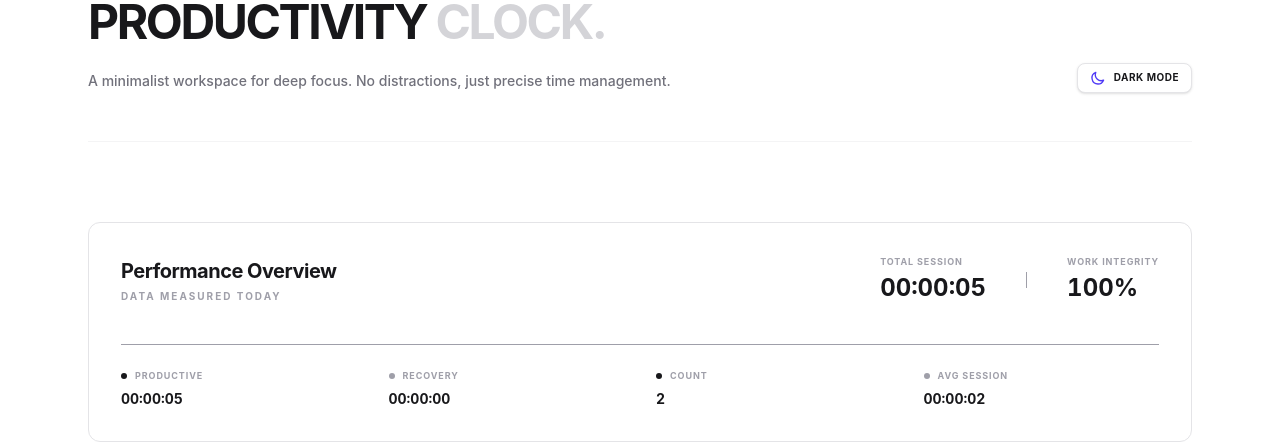
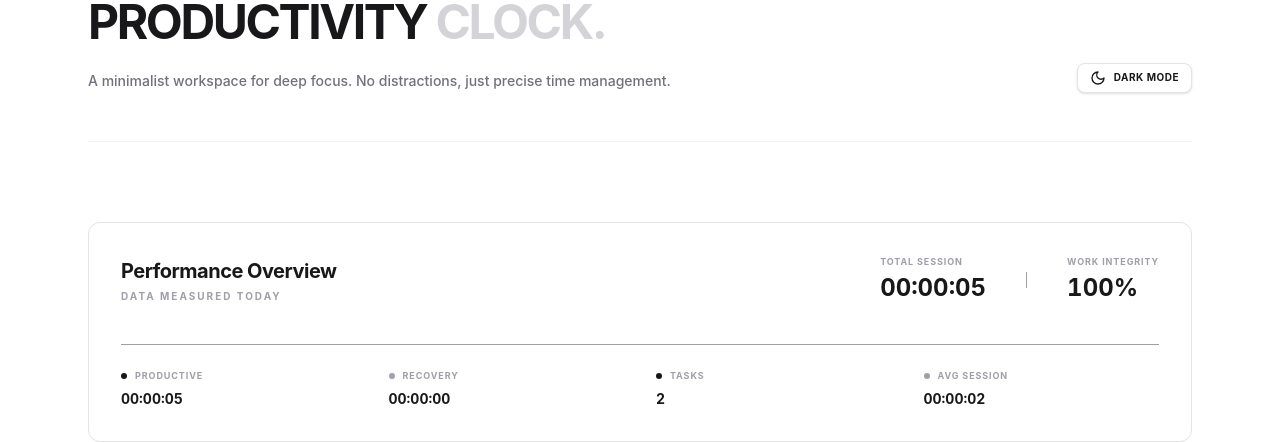
Before and after one commit to MohitMehtre/productivity-clock, a React (Vite) app: page / in a window 1280 px wide. Shown: the part 121-563 px from the top of the page. Built offline with nearby package versions, Linux system fonts and the light colour scheme.

Commit message:
ui improvements and read me

```diff
--- a/package.json
+++ b/package.json
@@ -11,6 +11,7 @@
   },
   "dependencies": {
     "@tailwindcss/vite": "^4.1.18",
+    "motion": "^12.29.0",
     "react": "^19.2.0",
     "react-dom": "^19.2.0",
     "react-router-dom": "^7.12.0",
--- a/src/components/AnalyticsSummary.tsx
+++ b/src/components/AnalyticsSummary.tsx
@@ -48,7 +48,7 @@ export default function AnalyticsSummary({ timers }: Props) {
             color="bg-zinc-400 dark:bg-zinc-600"
           />
           <StatMini
-            label="Count"
+            label="Tasks"
             value={timers.length.toString()}
             color="bg-zinc-900 dark:bg-zinc-100"
           />
--- a/src/components/ThemeToggle.tsx
+++ b/src/components/ThemeToggle.tsx
@@ -1,44 +1,37 @@
 import { useDarkMode } from "../hooks/useDarkMode";
+import { MoonIcon } from "../icons/Moon";
+import { SunIcon } from "../icons/Sun";
+import { useRef } from "react";
+import type { MoonIconHandle } from "../icons/Moon";
+import type { SunIconHandle } from "../icons/Sun";
 
 export default function ThemeToggle() {
   const { isDark, toggle } = useDarkMode();
+  const moonRef = useRef<MoonIconHandle>(null);
+  const sunRef = useRef<SunIconHandle>(null);
+
+  const handleMouseEnter = () => {
+    moonRef.current?.startAnimation();
+    sunRef.current?.startAnimation();
+  };
+
+  const handleMouseLeave = () => {
+    moonRef.current?.stopAnimation();
+    sunRef.current?.stopAnimation();
+  };
 
   return (
     <button
       onClick={toggle}
-      className="flex items-center gap-2 px-3 py-1.5 rounded-lg border border-zinc-200 dark:border-zinc-800 bg-white dark:bg-zinc-900 text-zinc-900 dark:text-zinc-100 transition-all hover:bg-zinc-50 dark:hover:bg-zinc-800 active:scale-95 shadow-sm"
+      onMouseEnter={handleMouseEnter}
+      onMouseLeave={handleMouseLeave}
+      onFocus={handleMouseEnter}
+      onBlur={handleMouseLeave}
+      className="flex items-center gap-2 px-3 py-1.5 rounded-lg border border-zinc-200 dark:border-zinc-800 bg-white dark:bg-zinc-900 text-zinc-900 dark:text-zinc-100 transition-all hover:bg-zinc-50 dark:hover:bg-zinc-800 active:scale-95 shadow-sm cursor-pointer"
       aria-label="Toggle Theme"
     >
       <div className="relative w-4 h-4">
-        {isDark ? (
-          <svg
-            className="w-4 h-4 text-amber-500 transition-all"
-            fill="none"
-            viewBox="0 0 24 24"
-            stroke="currentColor"
-            strokeWidth={2}
-          >
-            <path
-              strokeLinecap="round"
-              strokeLinejoin="round"
-              d="M12 3v1m0 16v1m9-9h-1M4 12H3m15.364-6.364l-.707.707M6.343 17.657l-.707.707m12.728 0l-.707-.707M6.343 6.343l-.707-.707M15 12a3 3 0 11-6 0 3 3 0 016 0z"
-            />
-          </svg>
-        ) : (
-          <svg
-            className="w-4 h-4 text-indigo-600 transition-all"
-            fill="none"
-            viewBox="0 0 24 24"
-            stroke="currentColor"
-            strokeWidth={2}
-          >
-            <path
-              strokeLinecap="round"
-              strokeLinejoin="round"
-              d="M20.354 15.354A9 9 0 018.646 3.646 9.003 9.003 0 0012 21a9.003 9.003 0 008.354-5.646z"
-            />
-          </svg>
-        )}
+        {isDark ? <SunIcon ref={sunRef} /> : <MoonIcon ref={moonRef} />}
       </div>
       <span className="text-[10px] font-bold uppercase tracking-wider">
         {isDark ? "Light" : "Dark"} Mode
--- a/src/components/TimerControls.tsx
+++ b/src/components/TimerControls.tsx
@@ -12,14 +12,14 @@ export default function TimerControls({ id, running }: Props) {
   return running ? (
     <button
       onClick={() => pauseTimer(id)}
-            className="flex h-9 items-center justify-center rounded border border-zinc-200 dark:border-zinc-800 bg-white dark:bg-zinc-900 px-5 text-[10px] font-bold uppercase tracking-widest text-zinc-900 dark:text-zinc-100 transition-all hover:bg-zinc-50 dark:hover:bg-zinc-800 active:scale-95"
+      className="flex h-9 items-center justify-center rounded border border-zinc-200 dark:border-zinc-800 bg-white dark:bg-zinc-900 px-5 text-[10px] font-bold uppercase tracking-widest text-zinc-900 dark:text-zinc-100 transition-all hover:bg-zinc-50 dark:hover:bg-zinc-800 active:scale-95 cursor-pointer"
     >
       Pause
     </button>
   ) : (
     <button
       onClick={() => startTimer(id)}
-            className="flex h-9 items-center justify-center rounded bg-zinc-900 dark:bg-zinc-100 px-5 text-[10px] font-bold uppercase tracking-widest text-white dark:text-zinc-900 transition-all hover:bg-black dark:hover:bg-white active:scale-95"
+      className="flex h-9 items-center justify-center rounded bg-zinc-900 dark:bg-zinc-100 px-5 text-[10px] font-bold uppercase tracking-widest text-white dark:text-zinc-900 transition-all hover:bg-black dark:hover:bg-white active:scale-95 cursor-pointer"
     >
       Start
     </button>
--- /dev/null
+++ b/src/icons/Moon.tsx
@@ -0,0 +1,96 @@
+"use client";
+
+import type { Transition, Variants } from "motion/react";
+import { motion, useAnimation } from "motion/react";
+import type { HTMLAttributes } from "react";
+import { forwardRef, useCallback, useImperativeHandle, useRef } from "react";
+
+export interface MoonIconHandle {
+  startAnimation: () => void;
+  stopAnimation: () => void;
+}
+
+interface MoonIconProps extends HTMLAttributes<HTMLDivElement> {
+  size?: number;
+}
+
+const SVG_VARIANTS: Variants = {
+  normal: {
+    rotate: 0,
+  },
+  animate: {
+    rotate: [0, -10, 10, -5, 5, 0],
+  },
+};
+
+const SVG_TRANSITION: Transition = {
+  duration: 1.2,
+  ease: "easeInOut",
+};
+
+const MoonIcon = forwardRef<MoonIconHandle, MoonIconProps>(
+  ({ onMouseEnter, onMouseLeave, className, size = 16, ...props }, ref) => {
+    const controls = useAnimation();
+    const isControlledRef = useRef(false);
+
+    useImperativeHandle(ref, () => {
+      isControlledRef.current = true;
+
+      return {
+        startAnimation: () => controls.start("animate"),
+        stopAnimation: () => controls.start("normal"),
+      };
+    });
+
+    const handleMouseEnter = useCallback(
+      (e: React.MouseEvent<HTMLDivElement>) => {
+        if (isControlledRef.current) {
+          onMouseEnter?.(e);
+        } else {
+          controls.start("animate");
+        }
+      },
+      [controls, onMouseEnter],
+    );
+
+    const handleMouseLeave = useCallback(
+      (e: React.MouseEvent<HTMLDivElement>) => {
+        if (isControlledRef.current) {
+          onMouseLeave?.(e);
+        } else {
+          controls.start("normal");
+        }
+      },
+      [controls, onMouseLeave],
+    );
+    return (
+      <div
+        className={className}
+        onMouseEnter={handleMouseEnter}
+        onMouseLeave={handleMouseLeave}
+        {...props}
+      >
+        <motion.svg
+          animate={controls}
+          fill="none"
+          height={size}
+          stroke="currentColor"
+          strokeLinecap="round"
+          strokeLinejoin="round"
+          strokeWidth="2"
+          transition={SVG_TRANSITION}
+          variants={SVG_VARIANTS}
+          viewBox="0 0 24 24"
+          width={size}
+          xmlns="http://www.w3.org/2000/svg"
+        >
+          <path d="M12 3a6 6 0 0 0 9 9 9 9 0 1 1-9-9Z" />
+        </motion.svg>
+      </div>
+    );
+  },
+);
+
+MoonIcon.displayName = "MoonIcon";
+
+export { MoonIcon };
--- /dev/null
+++ b/src/icons/Sun.tsx
@@ -0,0 +1,105 @@
+"use client";
+
+import type { Variants } from "motion/react";
+import { motion, useAnimation } from "motion/react";
+import type { HTMLAttributes } from "react";
+import { forwardRef, useCallback, useImperativeHandle, useRef } from "react";
+
+export interface SunIconHandle {
+  startAnimation: () => void;
+  stopAnimation: () => void;
+}
+
+interface SunIconProps extends HTMLAttributes<HTMLDivElement> {
+  size?: number;
+}
+
+const PATH_VARIANTS: Variants = {
+  normal: { opacity: 1 },
+  animate: (i: number) => ({
+    opacity: [0, 1],
+    transition: { delay: i * 0.1, duration: 0.3 },
+  }),
+};
+
+const SunIcon = forwardRef<SunIconHandle, SunIconProps>(
+  ({ onMouseEnter, onMouseLeave, className, size = 16, ...props }, ref) => {
+    const controls = useAnimation();
+    const isControlledRef = useRef(false);
+
+    useImperativeHandle(ref, () => {
+      isControlledRef.current = true;
+
+      return {
+        startAnimation: () => controls.start("animate"),
+        stopAnimation: () => controls.start("normal"),
+      };
+    });
+
+    const handleMouseEnter = useCallback(
+      (e: React.MouseEvent<HTMLDivElement>) => {
+        if (isControlledRef.current) {
+          onMouseEnter?.(e);
+        } else {
+          controls.start("animate");
+        }
+      },
+      [controls, onMouseEnter],
+    );
+
+    const handleMouseLeave = useCallback(
+      (e: React.MouseEvent<HTMLDivElement>) => {
+        if (isControlledRef.current) {
+          onMouseLeave?.(e);
+        } else {
+          controls.start("normal");
+        }
+      },
+      [controls, onMouseLeave],
+    );
+    return (
+      <div
+        className={className}
+        onMouseEnter={handleMouseEnter}
+        onMouseLeave={handleMouseLeave}
+        {...props}
+      >
+        <svg
+          fill="none"
+          height={size}
+          stroke="currentColor"
+          strokeLinecap="round"
+          strokeLinejoin="round"
+          strokeWidth="2"
+          viewBox="0 0 24 24"
+          width={size}
+          xmlns="http://www.w3.org/2000/svg"
+        >
+          <circle cx="12" cy="12" r="4" />
+          {[
+            "M12 2v2",
+            "m19.07 4.93-1.41 1.41",
+            "M20 12h2",
+            "m17.66 17.66 1.41 1.41",
+            "M12 20v2",
+            "m6.34 17.66-1.41 1.41",
+            "M2 12h2",
+            "m4.93 4.93 1.41 1.41",
+          ].map((d, index) => (
+            <motion.path
+              animate={controls}
+              custom={index + 1}
+              d={d}
+              key={d}
+              variants={PATH_VARIANTS}
+            />
+          ))}
+        </svg>
+      </div>
+    );
+  },
+);
+
+SunIcon.displayName = "SunIcon";
+
+export { SunIcon };
--- a/src/pages/Dashboard.tsx
+++ b/src/pages/Dashboard.tsx
@@ -95,7 +95,7 @@ export default function Dashboard() {
                       key={t}
                       onClick={() => setType(t)}
                       className={[
-                        "flex-1 py-2 text-[10px] font-bold uppercase tracking-widest rounded border transition-all",
+                        "flex-1 py-2 text-[10px] font-bold uppercase tracking-widest rounded border transition-all cursor-pointer",
                         type === t
                           ? "bg-zinc-900 border-zinc-900 text-white dark:bg-zinc-100 dark:border-zinc-100 dark:text-zinc-900"
                           : "bg-transparent border-zinc-200 dark:border-zinc-800 text-zinc-400 dark:text-zinc-600 hover:border-zinc-300 dark:hover:border-zinc-700",
@@ -114,7 +114,7 @@ export default function Dashboard() {
                     setName("");
                   }
                 }}
-                className="bg-zinc-900 dark:bg-zinc-100 text-white dark:text-zinc-900 font-bold px-6 py-3 rounded text-[10px] uppercase tracking-widest transition-all hover:bg-black dark:hover:bg-white active:scale-95 disabled:opacity-50"
+                className="bg-zinc-900 dark:bg-zinc-100 text-white dark:text-zinc-900 font-bold px-6 py-3 rounded text-[10px] uppercase tracking-widest transition-all hover:bg-black dark:hover:bg-white active:scale-95 disabled:opacity-50 cursor-pointer"
                 disabled={!name.trim()}
               >
                 Add Session
```
Also changed, not shown: src/components/TimerCard.tsx (indentation only), 2 other files (tests, documents, lock files or other folders). Lines whose indentation alone changed are shown as unchanged.
